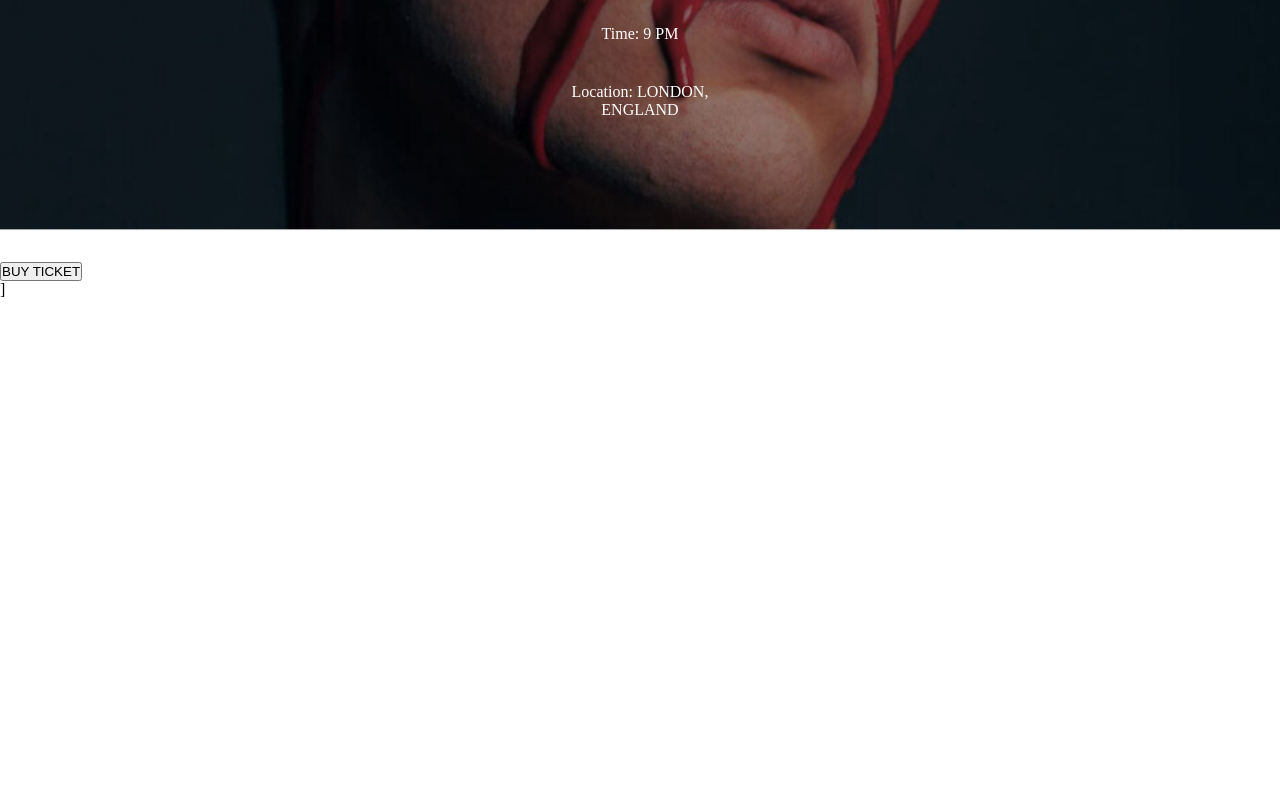
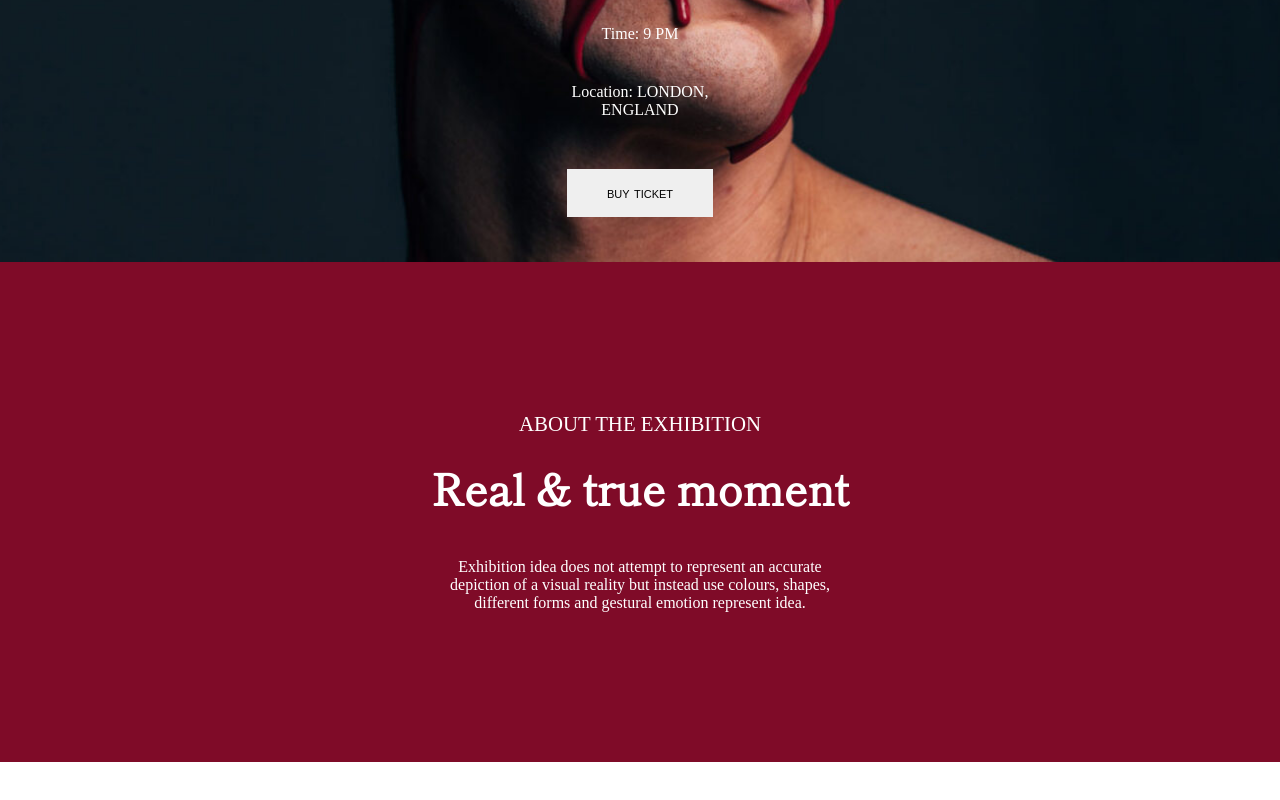
Before and after one commit to lucasdrev/desafio12, a plain HTML site: page index.html in a window 1280 px wide. Shown: the part 538-1338 px from the top of the page. Drawn offline with Linux system fonts and the light colour scheme; a web font is replaced by a local one.

Commit message:
atualizado

```diff
--- a/index.html
+++ b/index.html
@@ -30,12 +30,19 @@
         <p>Time: 9 PM</p>
 
         <p>Location: LONDON, <br> ENGLAND</p>
+
+        <button type="submit" class="btn-buy-ticket">buy ticket</button>
    </section>
 
-   <div class="btn-buy-ticket">
-    <a href="#"><button>BUY TICKET</button></a>
-   </div>
-   ]
+   <section class="normal">
+        <h1>ABOUT THE EXHIBITION</h1>
+
+        <h2>Real & true moment</h2>
+
+        <p>Exhibition idea does not attempt to represent an accurate depiction of a visual reality but instead use colours, shapes, different forms and gestural emotion represent idea.</p>
+   </section>
+
+
    <script src="menu.js"></script>
 </body>
 </html>
--- a/style/style.css
+++ b/style/style.css
@@ -59,7 +59,7 @@ header ul li a{
 
 .banner{
     height: 100vh;
-    background: url('../imagens/img02.jpg') center no-repeat;
+    background: url('../imagens/image01.jpg') center no-repeat;
     background-size: cover;
     color: #fff;
     text-align: center;
@@ -85,3 +85,46 @@ header.rolagem{
     padding: 30px;
     width: 100vw;
 }
+
+.btn-buy-ticket{
+    border: none;
+    font-size: 1em;
+    padding: 15px 40px;
+    margin-top: 30px;
+    font-variant: small-caps;
+}
+
+.btn-buy-ticket:hover{
+    border: 1px solid #fff;
+    background-color: rgb(48, 48, 48);
+    color: #fff;
+    transition: .5s all;
+}
+
+.normal{
+    min-height: 500px;
+    background-color: var(--color1);
+    color: #fff;
+    text-align: center;
+    padding-top: 150px;
+}
+
+.normal h1{
+    font-size: 1.3em;
+    font-family: var(--font2);
+    font-weight: normal;
+    padding-bottom: 20px;
+}
+
+.normal h2{
+    font-size: 2.7em;
+    font-family: var(--font1);
+}
+
+.normal p{
+    margin: auto;
+    text-size-adjust: inherit;
+    width: 400px;
+    text-align: center;
+    padding-top: 40px;
+}
```
Also changed, not shown: imagens/image01.jpg (added), imagens/img02.jpg (deleted).
